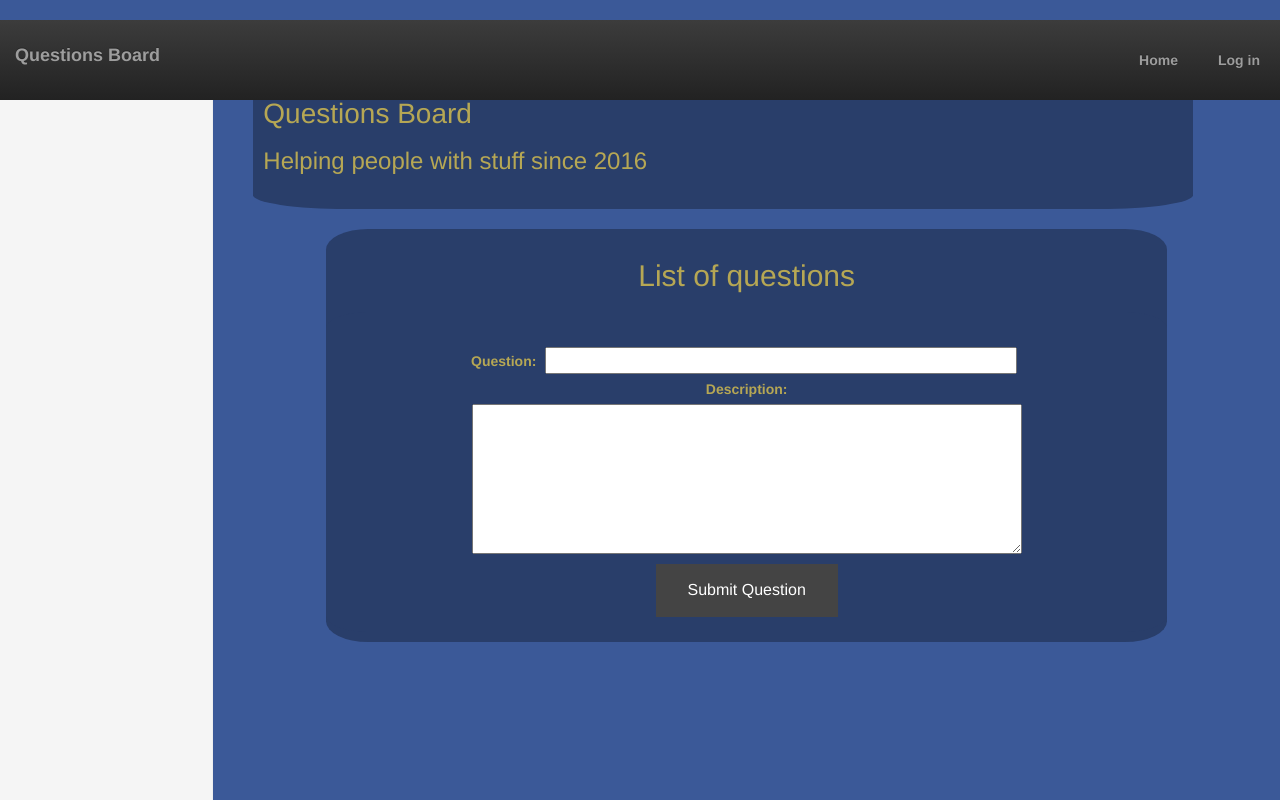
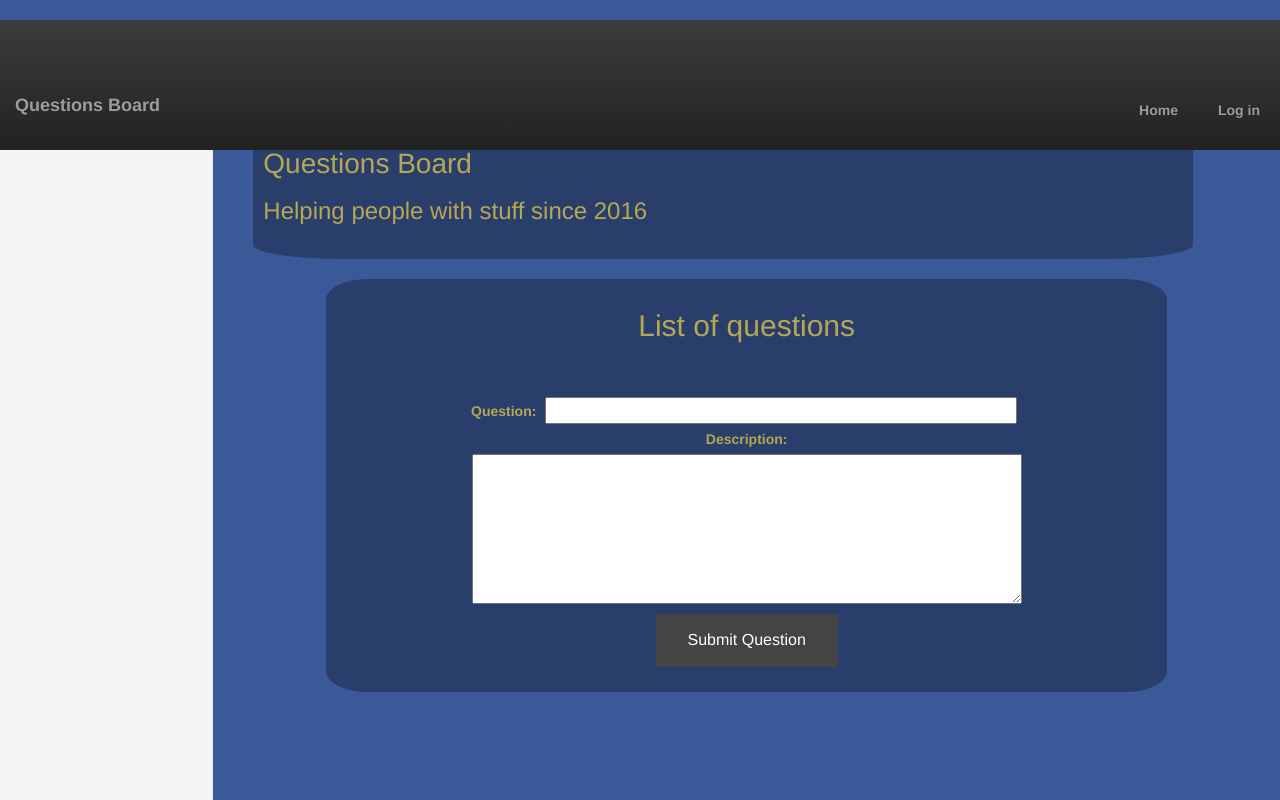
Before and after one commit to TIY-c6-questionbox/question-box, a Django app: page / in a window 1280 px wide. Run offline with Django 3.2, Linux system fonts and the light colour scheme; some libraries are stand-ins or nearby versions.

Commit message:
Updated spacing

```diff
--- a/questionboard/static/css/style.css
+++ b/questionboard/static/css/style.css
@@ -17,6 +17,10 @@ body {
 
 .col-sm-3.col-md-2.sidebar {
         padding: 0 100px 0 0;
+}
+
+.container-fluid {
+    margin-top: 50px;
 }
 
 header {
```
